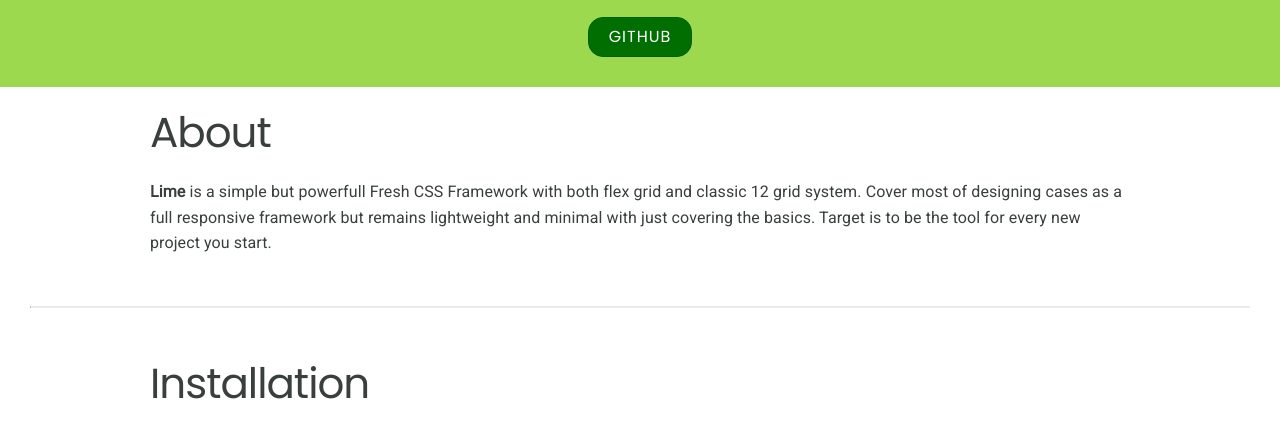
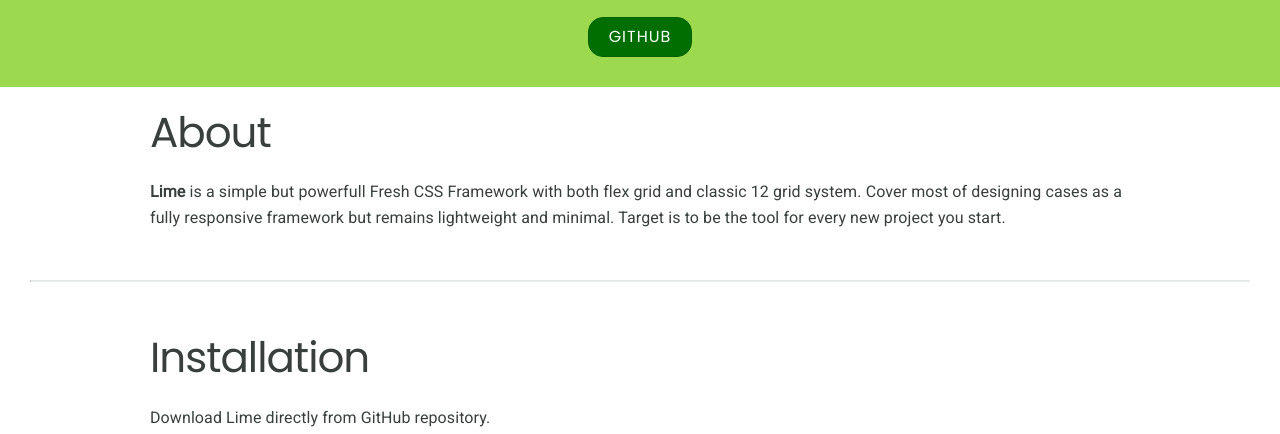
Before and after one commit to thebigbaron/lime, a plain HTML site: page docs/index.html in a window 1280 px wide. Shown: the part 359-793 px from the top of the page. Drawn offline with Linux system fonts and the light colour scheme.

Commit message:
Small Changes to index

```diff
--- a/docs/index.html
+++ b/docs/index.html
@@ -30,7 +30,7 @@
 
   <section class="container medium section">
     <h2>About</h2>
-    <p><strong>Lime</strong> is a simple but powerfull Fresh CSS Framework with both flex grid and classic 12 grid system. Cover most of designing cases as a full responsive framework but remains lightweight and minimal with just covering the basics. Target is to be the tool for every new project you start.</p>
+    <p><strong>Lime</strong> is a simple but powerfull Fresh CSS Framework with both flex grid and classic 12 grid system. Cover most of designing cases as a fully responsive framework but remains lightweight and minimal. Target is to be the tool for every new project you start.</p>
   </section>
   <hr>
   <section class="container medium section">
```
